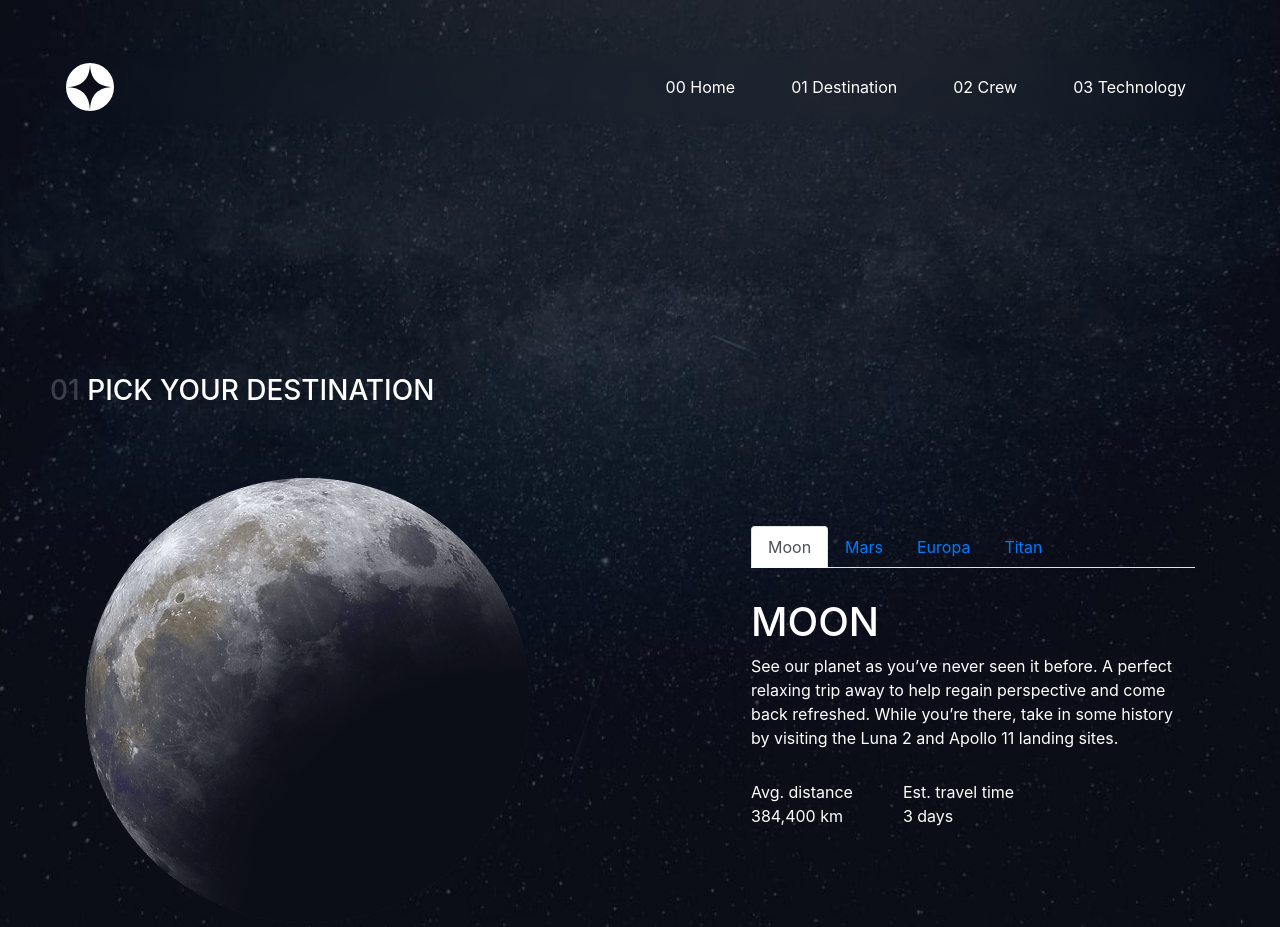
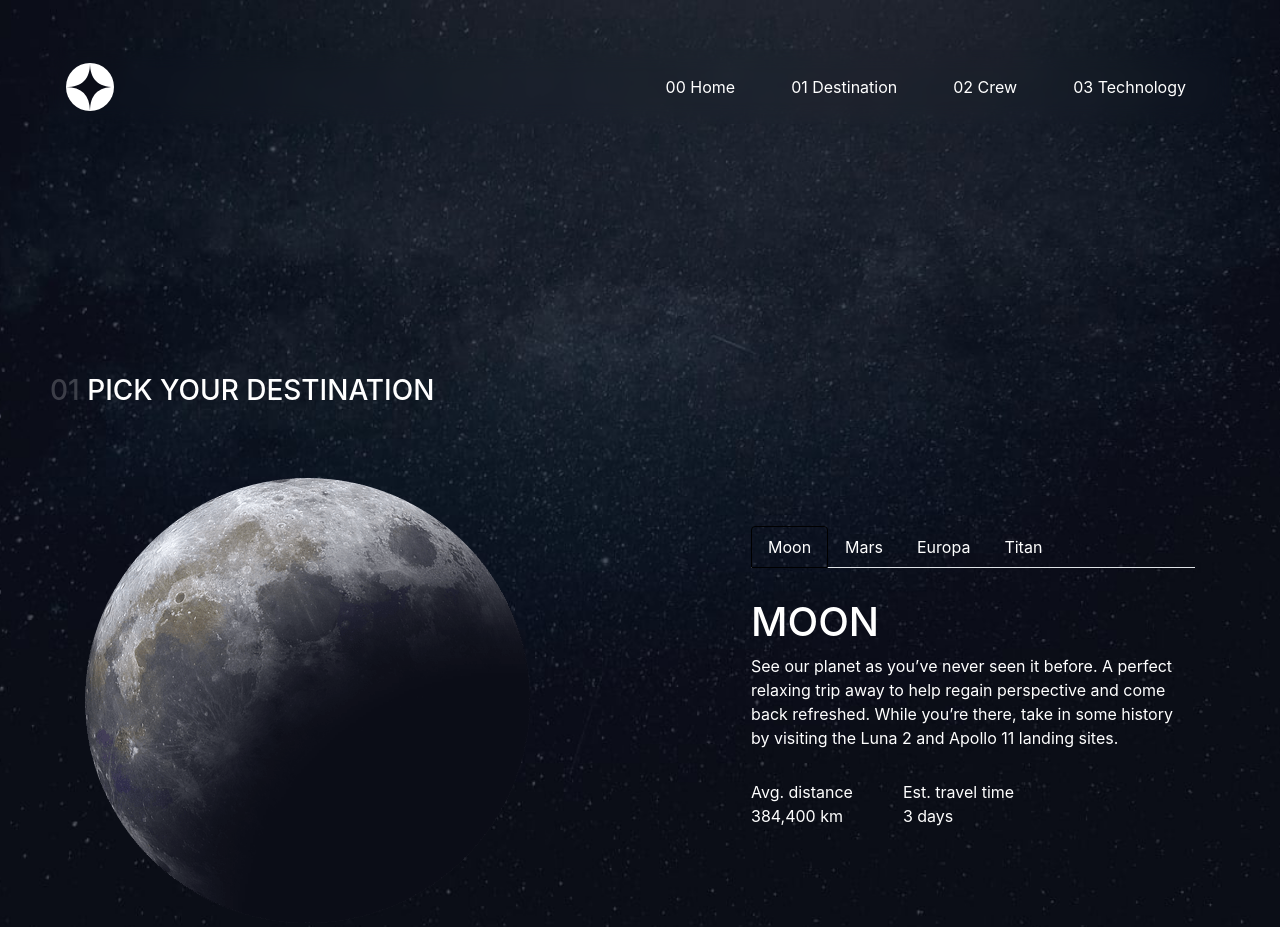
Before and after one commit to rakshithjodukallu/spacetouris, a plain HTML site: page destination-moon.html in a window 1280 px wide. Shown: the top 927 px of the page. Drawn offline with nearby package versions, Linux system fonts and the light colour scheme.

Commit message:
3rd commit

```diff
--- a/assets/css/style.css
+++ b/assets/css/style.css
@@ -121,12 +121,22 @@ color: #fff;
 .tab-pane h1{
     color: #fff;
     text-transform: uppercase;
-    }
+}
 
-.bannermoon-right .nav-link.active {
-    color: #000;
-    background-color: none !important;
-    border-color: none !important;
+.bannermoon-right .nav-tabs .nav-link:hover {
+    border-color: #0b0f1b;
+}
+
+.bannermoon-right .nav-tabs .nav-link.active {
+    color: #fff;
+    background-color: inherit !important;
+    border-color: #000 !important;
+    border-bottom: 1px solid #fff;
+}
+
+.bannermoon-right .nav-tabs .nav-link {
+    color: #fff;
+
 }
 
 .tab-flex{
```
